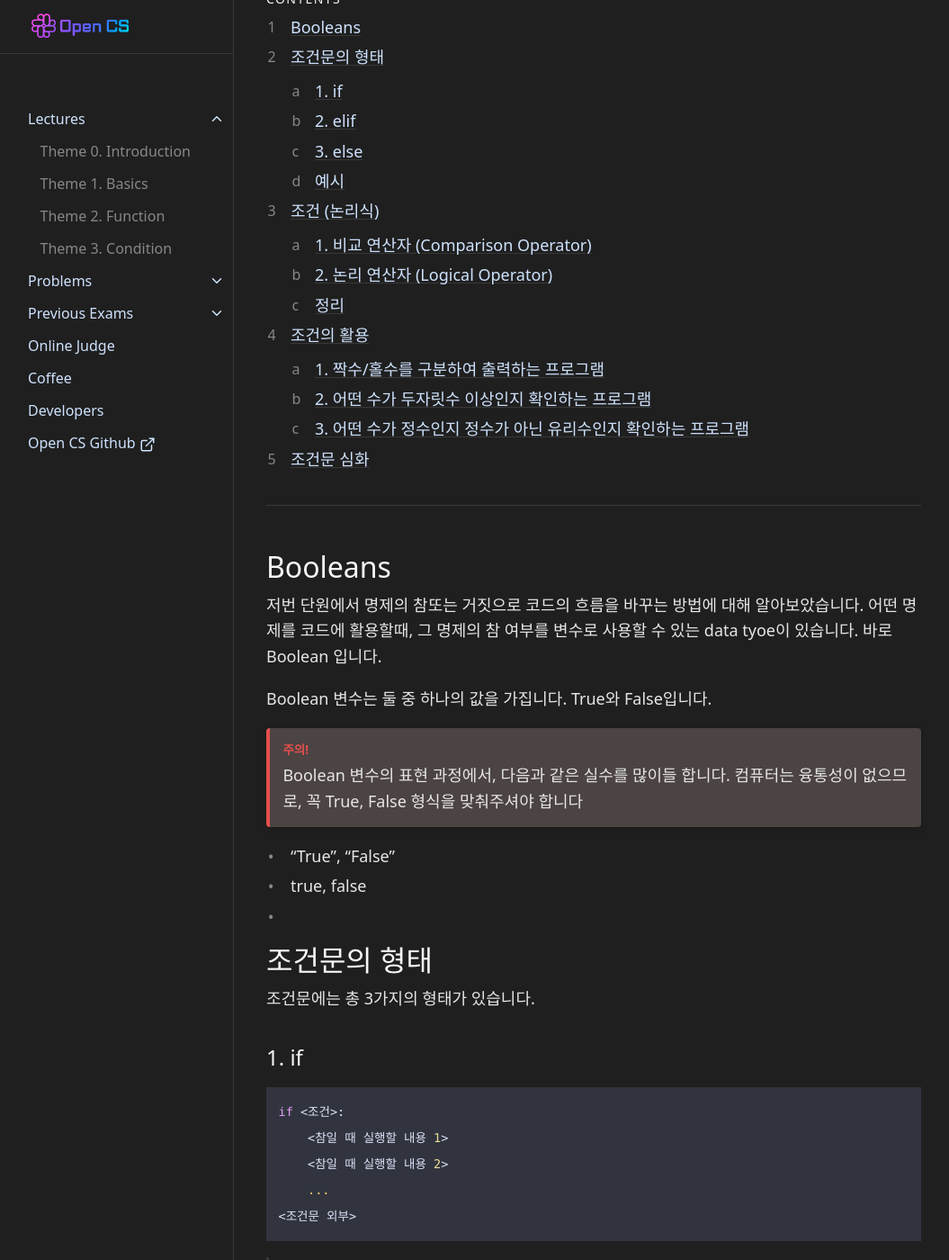
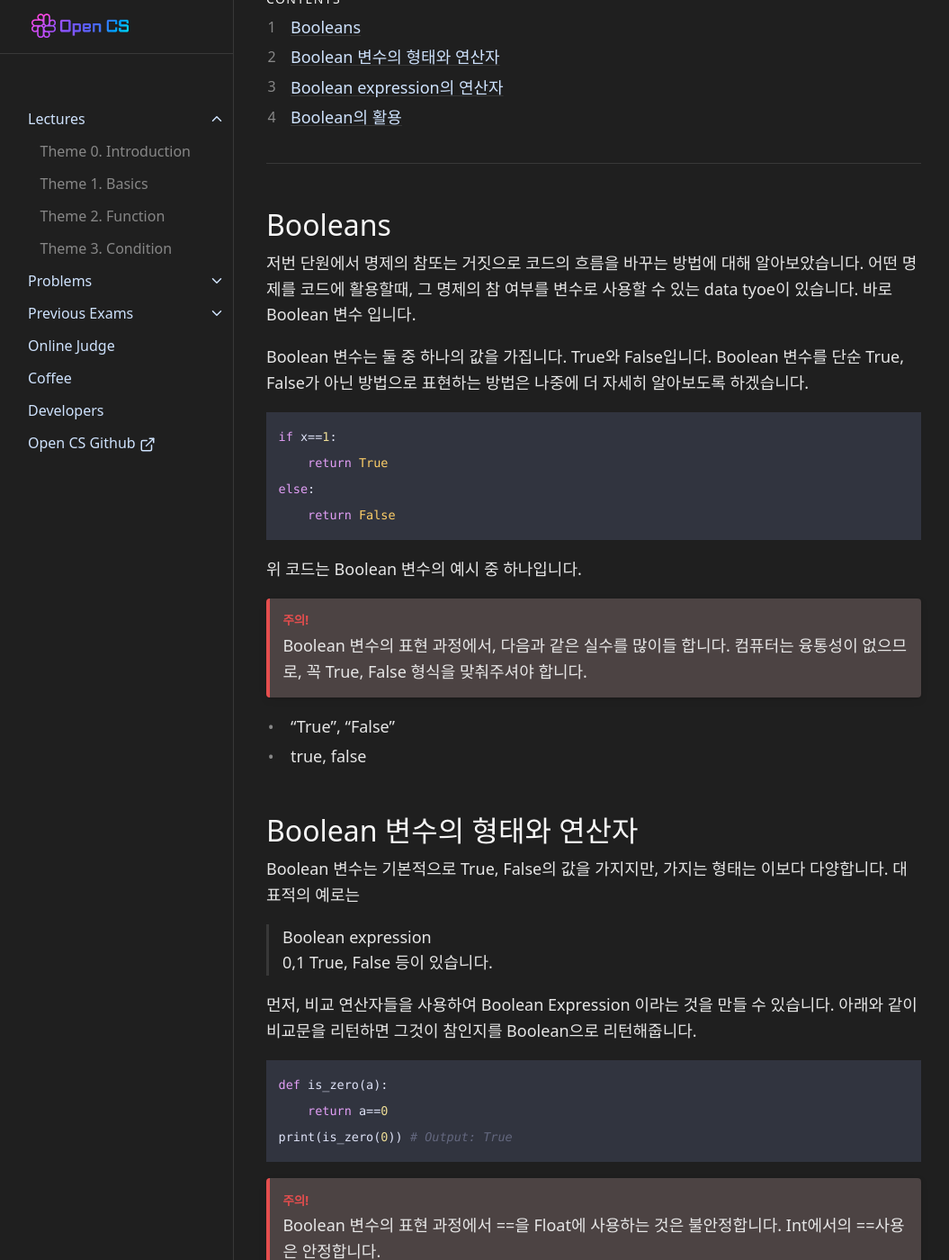
Before and after one commit to OpenCS-ksa/opencs-ksa.github.io, a Jekyll site: the page built from docs/Lectures/lecture4.md, in a window 1280 px wide and 1400 px high, scrolled down 298 px. Shown: the whole window at 90% size, without its empty margins (112-1167 px from the left). Built offline with Jekyll 4.4.1, drawn with Linux system fonts in a browser that asks for light colours; some of the changed text lies outside the part shown.

Commit message:
Update lecture4.md

````diff
--- a/docs/Lectures/lecture4.md
+++ b/docs/Lectures/lecture4.md
@@ -17,37 +17,70 @@ nav_exclude: true
 - - -
 
 ## Booleans
-저번 단원에서 명제의 참또는 거짓으로 코드의 흐름을 바꾸는 방법에 대해 알아보았습니다. 어떤 명제를 코드에 활용할때, 그 명제의 참 여부를 변수로 사용할 수 있는 data tyoe이 있습니다. 바로 Boolean 입니다.
+저번 단원에서 명제의 참또는 거짓으로 코드의 흐름을 바꾸는 방법에 대해 알아보았습니다. 어떤 명제를 코드에 활용할때, 그 명제의 참 여부를 변수로 사용할 수 있는 data tyoe이 있습니다. 바로 Boolean 변수 입니다.
 
-Boolean 변수는 둘 중 하나의 값을 가집니다. True와 False입니다.
+Boolean 변수는 둘 중 하나의 값을 가집니다. True와 False입니다. Boolean 변수를 단순 True, False가 아닌 방법으로 표현하는 방법은 나중에 더 자세히 알아보도록 하겠습니다.
+
+```python
+if x==1:
+    return True
+else:
+    return False
+```
+위 코드는 Boolean 변수의 예시 중 하나입니다.
+
+{: .warning}
+Boolean 변수의 표현 과정에서, 다음과 같은 실수를 많이들 합니다. 컴퓨터는 융통성이 없으므로, 꼭 True, False 형식을 맞춰주셔야 합니다.
+- "True", "False"
+- true, false
 
 
-{: .warning}
-Boolean 변수의 표현 과정에서, 다음과 같은 실수를 많이들 합니다. 컴퓨터는 융통성이 없으므로, 꼭 True, False 형식을 맞춰주셔야 합니다
-- "True", "False"
-- true, false
--
 
-## 조건문의 형태
-조건문에는 총 3가지의 형태가 있습니다.
+## Boolean 변수의 형태와 연산자
+Boolean 변수는 기본적으로 True, False의 값을 가지지만, 가지는 형태는 이보다 다양합니다. 대표적의 예로는
+> Boolean expression
+> 0,1
+> True, False
+등이 있습니다.
 
-### 1. if
+먼저, 비교 연산자들을 사용하여 Boolean Expression 이라는 것을 만들 수 있습니다. 아래와 같이 비교문을 리턴하면 그것이 참인지를 Boolean으로 리턴해줍니다.
 
 ```python
-if <조건>:
-    <참일 때 실행할 내용 1>
-    <참일 때 실행할 내용 2>
-    ...
-<조건문 외부>
+def is_zero(a):
+    return a==0
+print(is_zero(0)) # Output: True
 ```
 
-> 가장 기본적인 형태의 조건문입니다.
-> **`<조건>`이 참인 경우, 그 안의 내용을 실행**합니다.
+{: .warning}
+Boolean 변수의 표현 과정에서 ==을 Float에 사용하는 것은 불안정합니다. Int에서의 ==사용은 안정합니다.
 
-{: .warning}
-조건문 내부의 내용들은 함수와 마찬가지로 한 번 들여써야 합니다.
+또한, 0,1 을 조건문에 넣으면, 파이썬이 Boolean으로 인식하여 코드를 진행합니다. 0은 False, 1은 True에 대응됩니다. 많이 사용되지는 않지만, 출제될 여부는 언제나 있으니 알아두기만 하면 될 것 같습니다.
 
-### 2. elif
+```python
+if 1:
+    print ("hello")
+```
+
+## Boolean expression의 연산자
+위에서 말한 Boolean exoression을 논리 연산자를 사용하여 원하는 형태로 가공할 수 있습니다.
+
+> not: True를 False로, False를 True로 바꿔줍니다.
+> and: 둘다 만족하면 True, 아니면 False를 리턴해줍니다.
+> or: 하나만이라도 만족하면 True를, 아니면 False를 리턴해줍니다.
+> (): 위계도를 수동적으로 정해줍니다.
+
+```python
+a=0
+b=1
+c=2
+print(a==0 and b==1)
+print(a==0 or b==0)
+print(not a==0)
+print(a==0 and (b==1 or c==3))
+```
+코드를 Boolean expression의 가공으로 코드를 많이 간단하게 만들 수 있습니다. 또한, 복잡한 Boolean expression이 나오면 헷갈리거나 실수 할 수 있으니 순서대로 차근차근 문제를 해결하시면 될 것 같습니다.
+
+## Boolean의 활용
 
 ```python
 elif <조건>:
@@ -56,153 +89,3 @@ elif <조건>:
     ...
 <조건문 외부>
 ```
-
-> `elif`는 else if를 합쳐 만든 말입니다.
-> 즉, **위의 조건들이 거짓인 경우, `<조건>`이 참일 때 그 안의 내용을 실행**합니다.
-
-{: .warning}
-`elif` 위에는 반드시 `if` 혹은 다른 `elif` 구문이 **이어져서** 등장해야합니다.
-두 구문 사이에 다른 파이썬 코드가 들어가면 안됩니다.
-
-### 3. else
-
-```python
-else:
-    <참일 때 실행할 내용 1>
-    <참일 때 실행할 내용 2>
-    ...
-<조건문 외부>
-```
-
-> **위의 조건들이 거짓인 경우, 그 안의 내용을 무조건 실행**합니다.
-> 따라서 `else` 구문에는 조건이 붙을 수 없습니다.
-
-{: .warning}
-`else` 역시 마찬가지로 반드시 `if` 혹은 다른 `elif` 구문이 **이어져서** 등장해야합니다.
-두 구문 사이에 다른 파이썬 코드가 들어가면 안됩니다.
-
-### 예시
-따라서 조건문은 아래와 같이 만들 수 있습니다.
-```python
-if <condition0>:    # condition0이 참이라면
-    print("case 0")
-elif <condition1>:  # condition0이 참이 아닐 때 condition1이 참이라면
-    print("case 1")
-elif <condition2>:  # condition0과 condition1이 참이 아닐 때 condition2가 참이라면
-    print("case 2")
-else                # 그 외의 경우라면
-    print("other case")
-```
-
-중요한 것은 위 코드는 아래 코드와 같지 않다는 것 입니다.
-```python
-# 이 코드에서는 모든 조건을 전부 검사합니다
-if <condition0>:
-    print("case 0")
-if <condition1>:
-    print("case 1")
-if <condition2>:
-    print("case 2")
-```
-
-## 조건 (논리식)
-이제는 조건문에 있어서 가장 중요한 **조건**을 설정해보겠습니다.
-
-조건과 관련한 연산자는 2가지가 있습니다.
-
-### 1. 비교 연산자 (Comparison Operator)
-
-|연산자|수학 기호|설명|
-|:---:|:---:|:---:|
-|a == b|a = b ?|a와 b가 같은가?|
-|a != b|a ≠ b ?|a와 b가 같지 않은가?|
-|a > b|a > b ?|a가 b보다 큰가?|
-|a < b|a < b ?|a가 b보다 작은가?|
-|a >= b|a ≥ b ?|a가 b보다 크거나 같은가?|
-|a <= b|a ≤ b ?|a가 b보다 작거나 같은가?|
-
-### 2. 논리 연산자 (Logical Operator)
-
-|연산자|설명|
-|<조건1> and <조건2>|<조건1>과 <조건2>가 둘 다 참인가?|
-|<조건1> or <조건2>|<조건1>과 <조건2> 중 하나라도 참인가?|
-|not <조건>|<조건>이 참이 아닌가?|
-
-### 정리
-비교 연산자와 논리 연산자를 적절히 사용하면 어떤 조건이든 만들 수 있습니다.
-
-{: .tip}
-대부분의 언어는 비교 연산자를 연속하여 사용할 수 없지만,
-파이썬은 `a < b < c == d > e` 같은 구문도 허용합니다.
-
-{: .note}
-> 만약 여러 개의 논리식을 사용한다면 `()`를 사용하여 우선 순위를 지정해주세요.
-> `<조건1> and <조건2> or <조건3>` 은 `<조건1>` 그리고 `<조건2>`가 참이거나 `<조건3>`이 참인가?를 의미하고
-> `<조건1> and (<조건2> or <조건3>)` 은 `<조건1>`이 참인가? 그리고 `<조건2>` 또는 `<조건3>`도 참인가?를 의미합니다.
->
-> 참고로 논리 연산자의 우선순위는 아래와 같습니다.
-> 1. not
-> 2. and
-> 3. or
-
-## 조건의 활용
-그러면 맨 앞에서 제시한 것들을 조건문으로 만들어봅시다!
-
-### 1. 짝수/홀수를 구분하여 출력하는 프로그램
-```python
-n = input()
-if(n % 2 == 0): # 2로 나눈 나머지가 0인가?
-    print("even")
-else
-    print("odd")
-```
-짝수의 특징은 2로 나누어 떨어진다는 것 입니다.
-이 특징을 활용하여 위와 같이 조건을 세웠습니다.
-
-### 2. 어떤 수가 두자릿수 이상인지 확인하는 프로그램
-```python
-n = input()
-if(n >= 10): # n이 10 이상인가?
-    print("digit >= 2")
-else
-    print("digit < 2")
-```
-두 자릿수는 (정수인 경우) 언제나 10 이상입니다.
-이 특징을 활용하여 위와 같이 조건을 세웠습니다.
-
-### 3. 어떤 수가 정수인지 정수가 아닌 유리수인지 확인하는 프로그램
-```python
-n = input()
-if(n == int(n)): # n과 n을 정수로 캐스팅한 값이 같은가?
-    print("integer")
-else
-    print("not an integer")
-```
-정수인지 확인하려면 강제로 정수로 캐스팅 했을 때 값이 같은지 확인하면 됩니다.
-정수는 캐스팅하면 그대로 정수고, 그 외에는 소수부가 제거되므로 서로 달라집니다.
-
-## 조건문 심화
-이 내용은 CS1 범위 외의 내용입니다.
-알아두면 코드를 훨씬 빠르게 짤 수 있으니 읽어두면 도움이 될겁니다.
-
-{: .highlight}
-대부분의 언어에서 0은 false를, 그 외는 true를 의미합니다.
-
-{: .note}
-단, 문자 `'0'`은 0이라는 글자를 의미하는 것이지 0을 의미하진 않으므로 true입니다.
-문자(str)은 `""` 아무것도 없을 때 false입니다.
-
-따라서 아래 두 코드는 서로 같은 코드입니다.
-```python
-a = 1
-if (a != 0):
-    print ("a is True")
-```
-```python
-a = 1
-if (a):
-    print ("a is True")
-```
-
-굳이 왜 이렇게 해야하나 하실 수도 있지만,
-만약 이것이 익숙하진다면 훨씬 간단하면서도 직관적으로 코드를 짤 수 있습니다.
````
